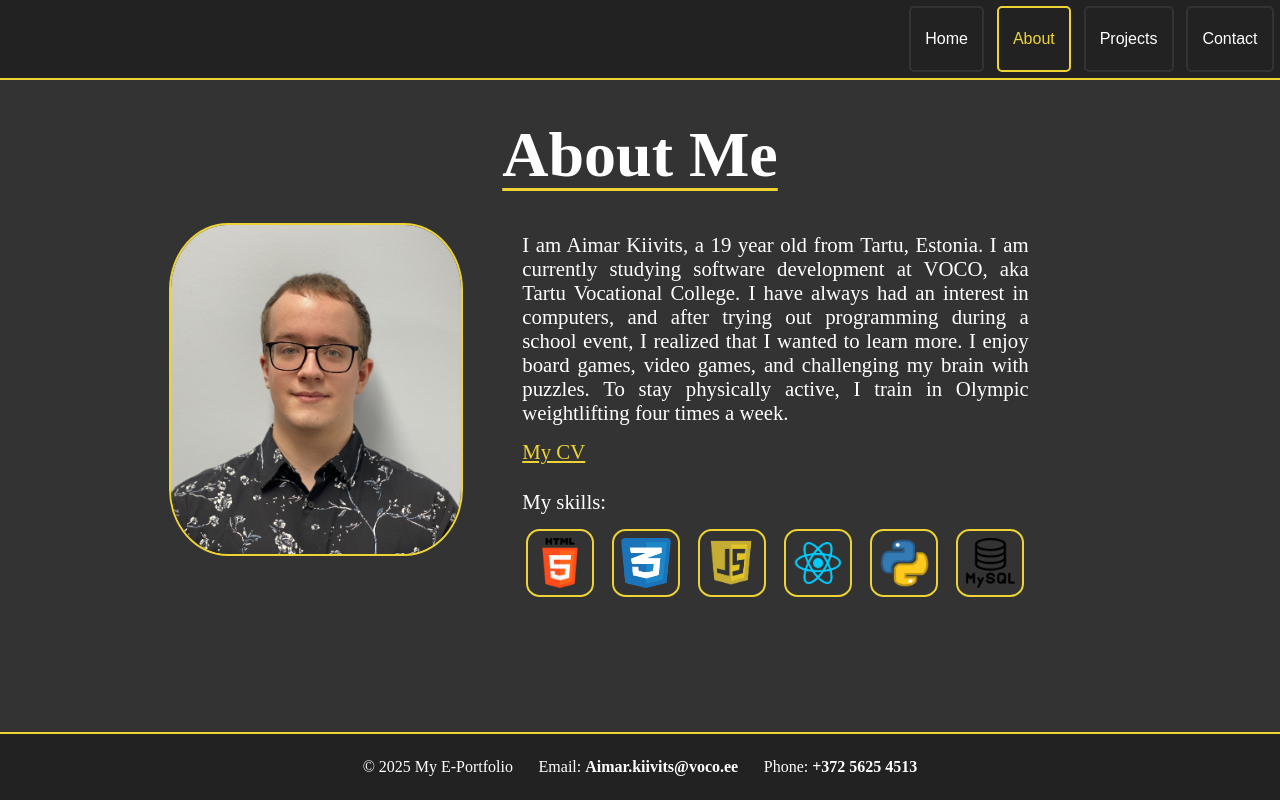
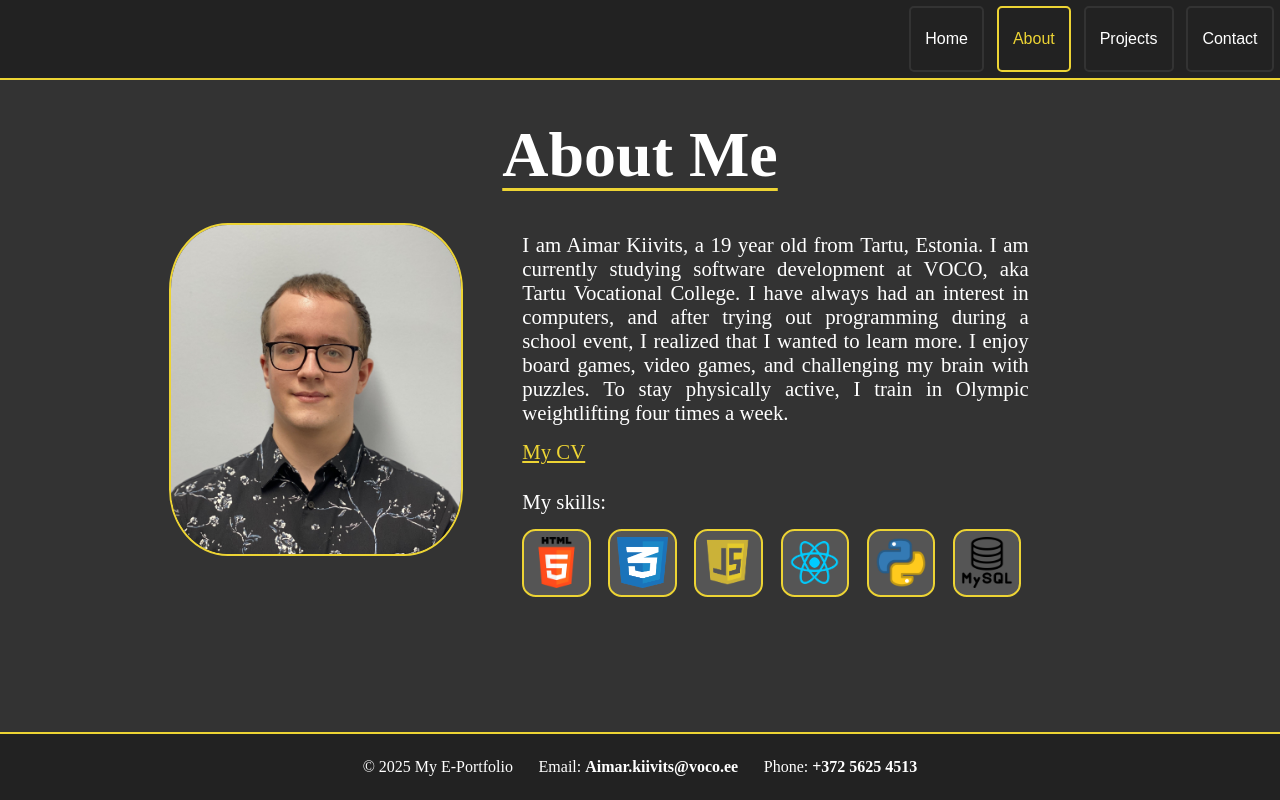
Before and after one commit to AimarKiivits/E-portfoolio, a React (Create React App) app in the folder e-portfoolio/: page /about in a window 1280 px wide. Built offline with nearby package versions, Linux system fonts and the light colour scheme.

Commit message:
Changed the skills background color in mobile and desktop. Changed skill size in mobile

```diff
--- a/e-portfoolio/src/App.css
+++ b/e-portfoolio/src/App.css
@@ -110,16 +110,23 @@
 
 .skill {
   display: flex;
+  background-color: #555;
   flex-direction: column;
   align-items: center;
   text-align: center;
+  border-radius: 20%;
+  height: 90%;
   width: 90%;
+  border: #edd434 2px solid;
 }
 
 .skill img {
   width: 100%;
-  height: 90%;
+  height: 100%;
   padding: 10%;
+  margin: 0;
+  border-radius: 0;
+  border: none;
 }
 
 a:link {
@@ -431,9 +438,26 @@ a:visited {
   }
 
   .skills {
-    grid-template-columns: repeat(3, 2fr);
-    gap: 10px;
+    grid-template-columns: repeat(3, 1fr);
+    gap: 20px 0;
     justify-items: center;
+    margin: 1rem 0;
+  }
+
+  .skill {
+    display: flex;
+    align-items: center;
+    justify-content: center;
+    width: 60%;
+    height: 5rem;
+  }
+
+  .skill img {
+    width: 100%;
+    padding: 10%;
+    margin: 0;
+    border-radius: 0;
+    border: none;
   }
 
   .projects-container {
```
